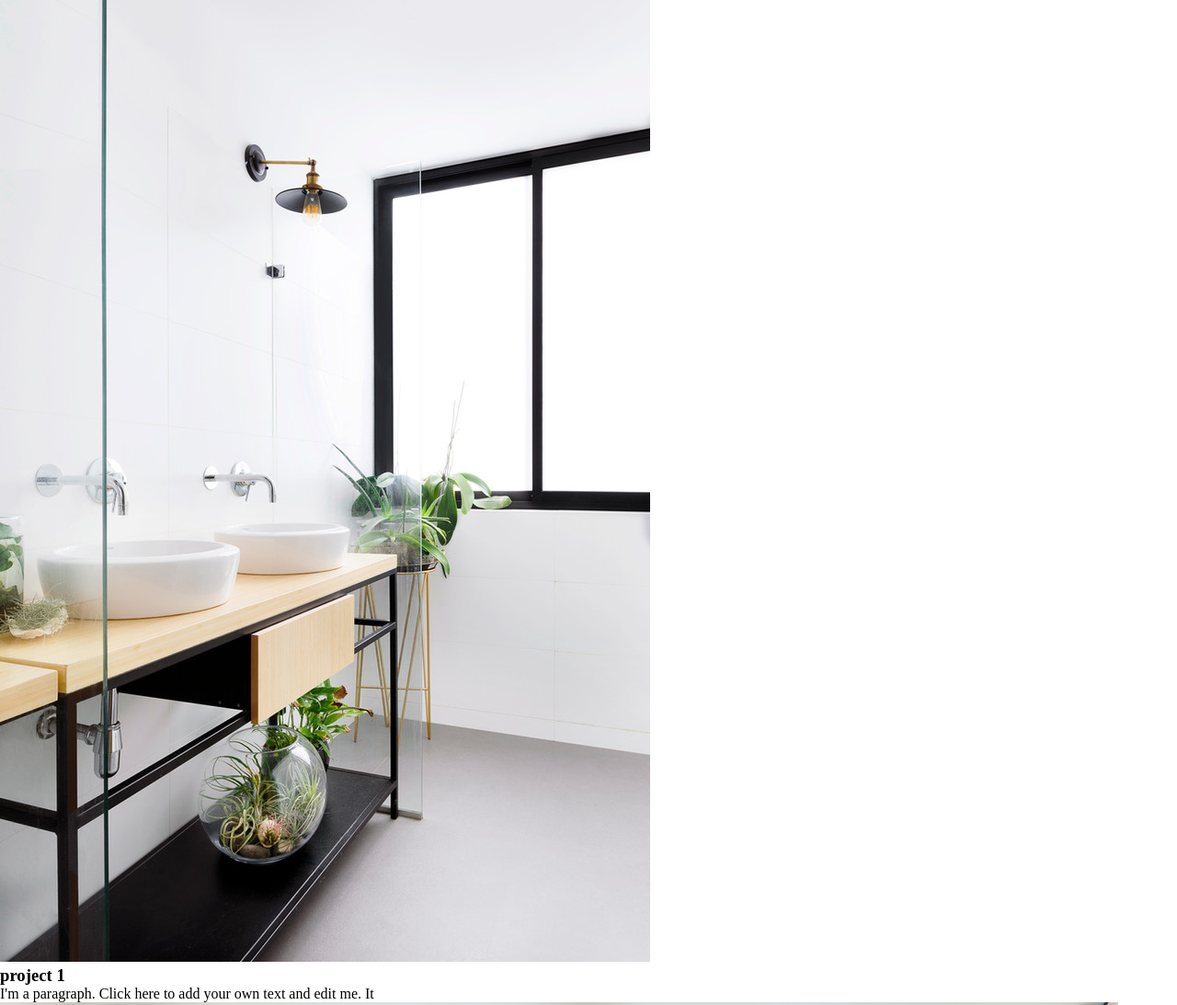
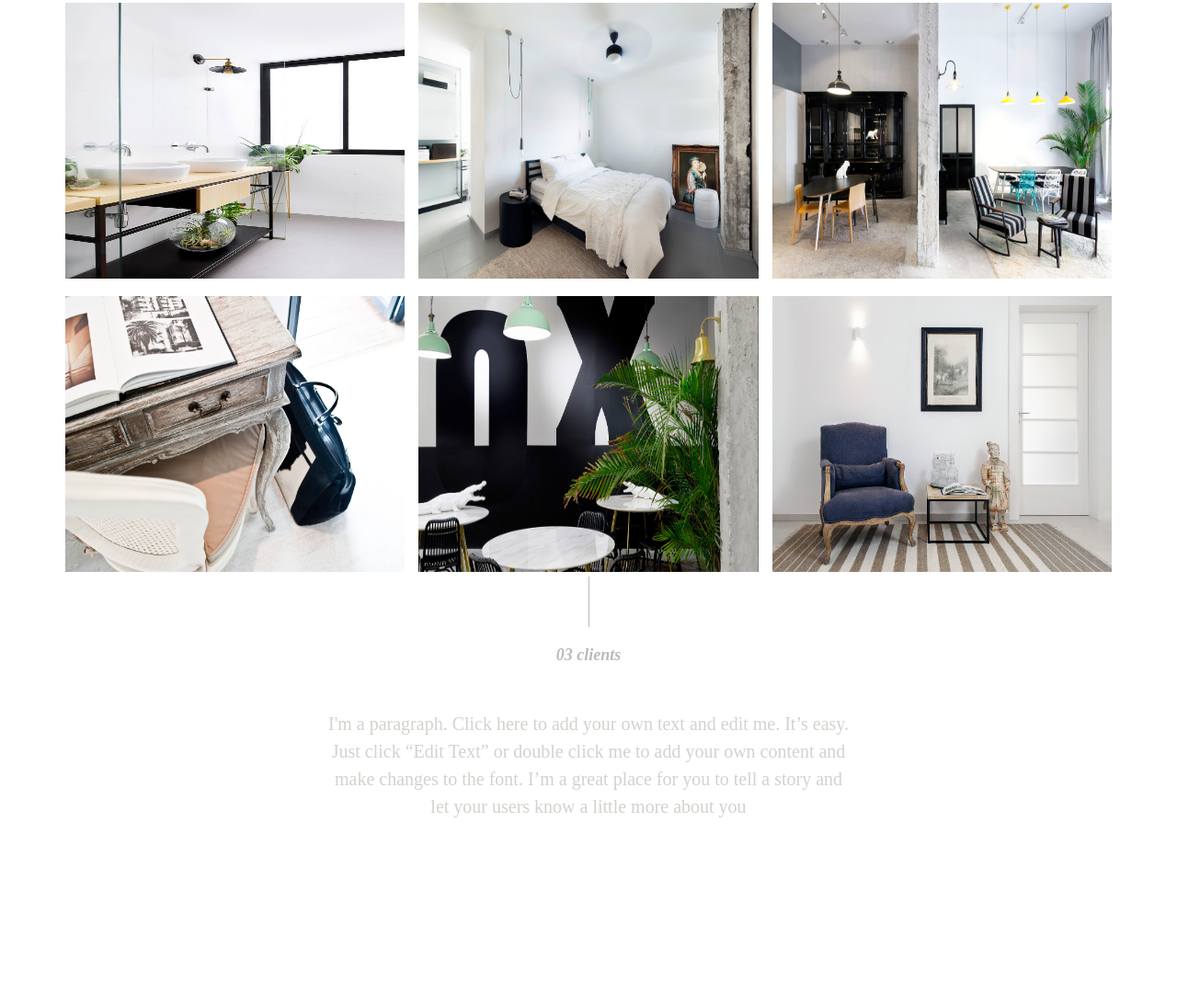
Before and after one commit to Sayfain/web_desing, a plain HTML site: page index.html in a window 1280 px wide. Shown: the part 1163-2256 px from the top of the page at 92% size. After the commit the page ends 2055 px from the top, so only its background shows below. Drawn offline with Linux system fonts and the light colour scheme.

Commit message:
Add clients section and update navigation links; enhance portfolio item layout and styles

```diff
--- a/index.html
+++ b/index.html
@@ -17,9 +17,9 @@
           <ul>
             <li><a href="#home">home</a></li>
             <li><a href="#about">about</a></li>
-            <li><a href="#home">portfolio</a></li>
-            <li><a href="#home">clients</a></li>
-            <li><a href="#home">contact</a></li>
+            <li><a href="#portfolio">portfolio</a></li>
+            <li><a href="#clients">clients</a></li>
+            <li><a href="#contact">contact</a></li>
           </ul>
         </nav>
       </div>
@@ -55,6 +55,21 @@
         <div class="content" id="portfolio-box"></div>
       </div>
     </section>
+    <section class="clients" id="clients">
+      <div class="container">
+        <div class="mini-header">
+          <h2>03 clients</h2>
+        </div>
+        <div class="content">
+          <p>
+            I'm a paragraph. Click here to add your own text and edit me. It’s
+            easy. Just click “Edit Text” or double click me to add your own
+            content and make changes to the font. I’m a great place for you to
+            tell a story and let your users know a little more about you
+          </p>
+        </div>
+      </div>
+    </section>
     <script src="master.js"></script>
   </body>
 </html>
--- a/master.js
+++ b/master.js
@@ -1,6 +1,4 @@
 let portfolioBox = document.getElementById("portfolio-box");
-console.log(portfolioBox);
-
 async function getData(datLink) {
   try {
     const fetchData = await fetch(datLink);
@@ -16,11 +14,13 @@ data.then((data) => {
   data.forEach((item) => {
     portfolioBox.innerHTML += `
         <div class="portfolio-item">
-            <img src="${item.img}" alt="" />
-            <h3>${item.title}</h3>
-            <p>
-            ${item.text}
-            </p>
+            <img src="${item.img}" alt="portfolio_img" />
+            <div class="portfolio-item-text">
+                <h3>${item.title}</h3>
+                <p>
+                ${item.text}
+                </p>
+            </div>
         </div>
         `;
   });
--- a/style.css
+++ b/style.css
@@ -6,9 +6,38 @@
 html {
   scroll-behavior: smooth;
 }
+:root {
+  --primary-color: #ccadad;
+  --secondary-color: #d3d2cd;
+  --third-color: #6360609c;
+  --fourth-color: #ffff;
+  --paragraph-color: #bababa;
+  --content-margin: 50px;
+}
+
 .container {
+  padding: 0 1rem;
   margin: 0 auto;
 }
+
+@media (min-width: 768px) {
+  .container {
+    width: 750px;
+  }
+}
+
+@media (min-width: 992px) {
+  .container {
+    width: 970px;
+  }
+}
+
+@media (min-width: 1200px) {
+  .container {
+    width: 1170px;
+  }
+}
+/* style-componets */
 .mini-header {
   text-align: center;
   color: #bababa;
@@ -33,6 +62,7 @@ header {
   position: sticky;
   top: 15px;
   padding: 10px 0;
+  z-index: 999;
 }
 header .container {
   display: flex;
@@ -111,7 +141,8 @@ header nav ul li a:hover {
     font-size: 30px;
   }
   .home .content p {
-    font-size: 20px;
+    font-size: 5px;
+    line-height: 1;
   }
 }
 /* about-secation */
@@ -122,10 +153,90 @@ header nav ul li a:hover {
   flex-direction: column;
 }
 .about .content {
-  margin-top: 50px;
+  margin-top: var(--content-margin);
   text-align: center;
   width: 50%;
   line-height: 1.5;
   color: #d3d2cd;
   font-size: 20px;
 }
+/* portfoilo-seaction */
+.portfolio .container .content {
+  margin-top: var(--content-margin);
+  display: flex;
+  justify-content: center;
+  align-items: center;
+  flex-direction: row;
+  flex-wrap: wrap;
+  gap: 15px;
+  width: 100%;
+}
+.portfolio .content .portfolio-item {
+  width: calc(100% / 4);
+  flex-grow: 1;
+  overflow: hidden;
+  position: relative;
+}
+@media screen and (max-width: 768px) {
+  .portfolio .content .portfolio-item {
+    width: calc(100% / 3);
+  }
+}
+@media screen and (max-width: 500px) {
+  .portfolio .content .portfolio-item {
+    width: 100%;
+  }
+}
+
+.portfolio .portfolio-item img {
+  width: 100%;
+  height: 300px;
+  transition: transform 0.5s;
+}
+.portfolio .portfolio-item .portfolio-item-text {
+  position: absolute;
+  top: 0;
+  left: 0;
+  width: 100%;
+  height: 100%;
+  background-color: rgba(0, 0, 0, 0.233);
+  display: flex;
+  justify-content: center;
+  align-items: center;
+  flex-direction: column;
+  opacity: 0;
+  transition: opacity 0.5s;
+  padding: 30px;
+  text-align: center;
+}
+.portfolio .portfolio-item .portfolio-item-text h3 {
+  margin-bottom: 20px;
+  font-size: 25px;
+  font-style: italic;
+  color: #ccadad;
+}
+
+.portfolio .portfolio-item:hover .portfolio-item-text,
+.portfolio .portfolio-item:focus .portfolio-item-text {
+  opacity: 5;
+}
+.portfolio .portfolio-item:hover img {
+  transform: scale(1.1);
+  transition: transform 0.5s;
+}
+/* clients-secation */
+.clients .container {
+  display: flex;
+  justify-content: center;
+  align-items: center;
+  flex-direction: column;
+}
+.clients .content {
+  margin-top: var(--content-margin);
+  text-align: center;
+  width: 50%;
+  line-height: 1.5;
+  color: #d3d2cd;
+  font-size: 20px;
+}
+/* contact-seaction */
```
Also changed, not shown: imgs/5.jpg (added).
